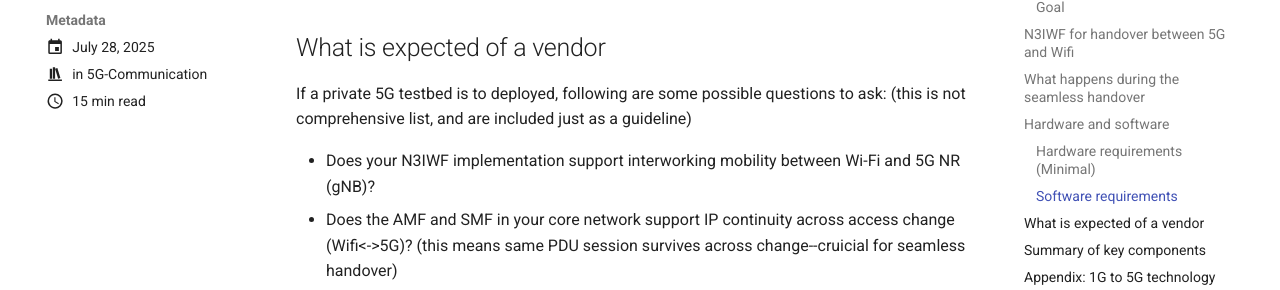
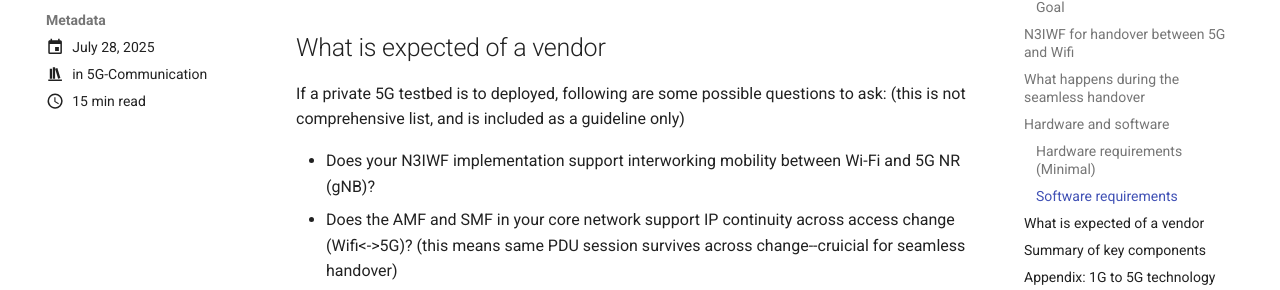
Before and after one commit to alohamujeeb/alohamujeeb.github.io, an MkDocs documentation site: the page built from docs/blog/posts/2025-07-25-N3IWF-handover.md, in a window 1280 px wide and 900 px high, scrolled down 2210 px. Shown: the part 176-466 px from the top of the window. Built offline with MkDocs 1.6.1 and Material for MkDocs 9.7.7, drawn with Linux system fonts in a browser that asks for light colours.

Commit message:
a blog post added

```diff
--- a/docs/blog/posts/2025-07-25-N3IWF-handover.md
+++ b/docs/blog/posts/2025-07-25-N3IWF-handover.md
@@ -66,7 +66,7 @@
 
 ## What is expected of a vendor
 If a private 5G testbed is to deployed, following are some possible questions to ask:
-(this is not comprehensive list, and are included just as a guideline)
+(this is not comprehensive list, and is included as a guideline only)
 
 - Does your N3IWF implementation support interworking mobility between Wi-Fi and 5G NR (gNB)?
 - Does the AMF and SMF in your core network support IP continuity across  access change (Wifi<->5G)?
@@ -76,10 +76,6 @@
 	(needed if the UE needs to decide when to switch between Wifi and 5G)
 - Do you support IKEv2 + EAP-AKA or EAP-TLS for UE authentication over Wifi?
 - Can your system be integrated with UERANSIM or a real gnB for 5G NR?
-
-
-
-
 
 ## Summary of key components
 
```
